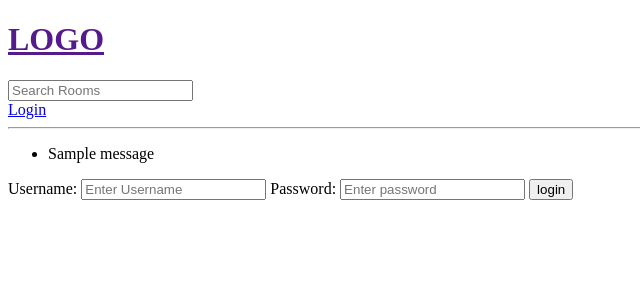
After one commit to mfkrdmn/StudyBuddy-Project-Redo, a Django app: page /login/ in a window 1280 px wide. The commit adds this page. Shown: the top 300 px of the page, without its empty margins (0-640 px from the left). Run offline with Django 4.2, Linux system fonts and the light colour scheme; tables that the repository leaves empty hold one stand-in row (values such as "Sample post"); one stand-in notice (Sample message) is shown.

Commit message:
login/logout and user restrictions done

```diff
--- a/project/base/urls.py
+++ b/project/base/urls.py
@@ -4,6 +4,8 @@ from . import views
 
 urlpatterns = [
     path('', views.home, name = 'home'),
+    path('login/', views.loginPage, name = 'login'),
+    path('logout/', views.logoutUser, name = 'logout'),
     path('room/<str:pk>', views.room, name = 'room'),
     path('create-room/', views.createRoom, name = 'create-room'),
     path('update-room/<str:pk>', views.updateRoom, name = 'update-room'),
--- a/project/base/views.py
+++ b/project/base/views.py
@@ -1,7 +1,13 @@
 from .forms import *
 from django.shortcuts import render, redirect
+from django.contrib import messages
 from .models import *
 from django.db.models import Q
+from django.contrib.auth.models import User
+from django.contrib.auth import authenticate, login, logout
+from django.contrib.auth.decorators import login_required
+from django.http import HttpResponse
+
 # Create your views here.
 
 def home(request):
@@ -44,6 +50,7 @@ def room(request,pk):
 
     return render(request,"room.html", context)
 
+@login_required(login_url='login')
 def createRoom(request):
 
     form = RoomForm()
@@ -60,11 +67,14 @@ def createRoom(request):
 
     return render(request, "room_form.html", context)
 
+@login_required(login_url='login')
 def updateRoom(request, pk):
 
     room = Room.objects.get(id=pk)
+    form = RoomForm(instance=room) #instance koymamızın nedeni id=pk olanı çevirmek ve onu editlemek
 
-    form = RoomForm(instance=room) #instance koymamızın nedeni id=pk olanı çevirmek ve onu editlemek
+    if request.user != room.host: # bu olay çok önemli
+            return HttpResponse('Your are not allowed here!!')
 
     if request.method == "POST":
         form = RoomForm(request.POST,instance=room)
@@ -78,14 +88,48 @@ def updateRoom(request, pk):
 
     return render(request, "room_form.html", context)
 
+@login_required(login_url='login')
 def deleteRoom(request, pk):
     room = Room.objects.get(id=pk)
 
     # if request.user != room.host:
     #     return HttpResponse('Your are not allowed here!!')
 
+    if request.user != room.host: # bu olay çok önemli
+            return HttpResponse('Your are not allowed here!!')
+
     if request.method == 'POST':
         room.delete()
         return redirect('home')
 
     return render(request, 'delete.html', {'obj': room})
+
+def loginPage(request):
+    # page = 'login'
+    # if request.user.is_authenticated:
+    #      return redirect('home')
+
+    if request.method == 'POST':
+        username = request.POST.get('username')
+        password = request.POST.get('password')
+
+        try:
+            user = User.objects.get(username=username)
+        except:
+            messages.error(request, 'User does not exist')
+        #here we are checking if user exist. If yes, username i al, if not, error mesaj dön
+
+        user = authenticate(request, username=username, password=password)
+
+        if user is not None:
+            login(request, user)
+            return redirect('home')
+        else:
+            messages.error(request, 'Username OR password does not exist')
+
+    context = {}
+    return render(request, 'login_register.html', context)
+
+def logoutUser(request):
+    logout(request)
+    return redirect('home')
--- a/project/templates/home.html
+++ b/project/templates/home.html
@@ -32,17 +32,17 @@
 
     <div class="">
 
-        <h5>{{room_count}} rooms available </h5>
+        <h2> <b>{{room_count}}</b> rooms available </h2>
 
         <a href="{% url 'create-room' %}">Create Room</a> <br><br><br>
 
         <div class="">
 
             {% for i  in room %}
-
+                {% if request.user == i.host %}
                 <a href="{% url 'update-room' i.id %}">Edit</a>
                 <a href="{% url 'delete-room' i.id %}">Delete</a>
-
+                {% endif %}
                 <h1>@{{i.host}}</h1>
 
                 <h1><a href="room/{{i.id}}">{{i.id}}-{{i.name}}</a></h1>
--- /dev/null
+++ b/project/templates/login_register.html
@@ -0,0 +1,21 @@
+{% extends 'main.html' %}
+
+{% block content %}
+
+<div class="">
+    <form action="" method="POST">
+        {% csrf_token %}
+
+        <label for="">Username:</label>
+        <input type="text" name="Username" placeholder="Enter Username">
+
+        <label for="">Password:</label>
+        <input type="password" name="password" placeholder="Enter password">
+
+        <input type="submit" value="login">
+
+    </form>
+</div>
+
+
+{% endblock content %}
--- a/project/templates/main.html
+++ b/project/templates/main.html
@@ -9,6 +9,14 @@
 <body>
     {% include "navbar.html" %}
 
+    {% if messages %}
+    <ul class="messages">
+        {% for message in messages %}
+        <li>{{ message }}</li>
+        {% endfor %}
+    </ul>
+    {% endif %}
+
     {% block content %}
 
 
--- a/project/templates/navbar.html
+++ b/project/templates/navbar.html
@@ -10,4 +10,12 @@
 
 </form>
 
+{% if request.user.is_authenticated %}
+<a href="{% url 'logout' %}">Logout</a> {{request.user}}
+{% else %}
+<a href="{% url 'login' %}">
+    Login
+</a>
+{%endif%}
+
 <HR></HR>
```
Also changed, not shown: project/project/settings.py (+14 -14 lines), project/db.sqlite3.
